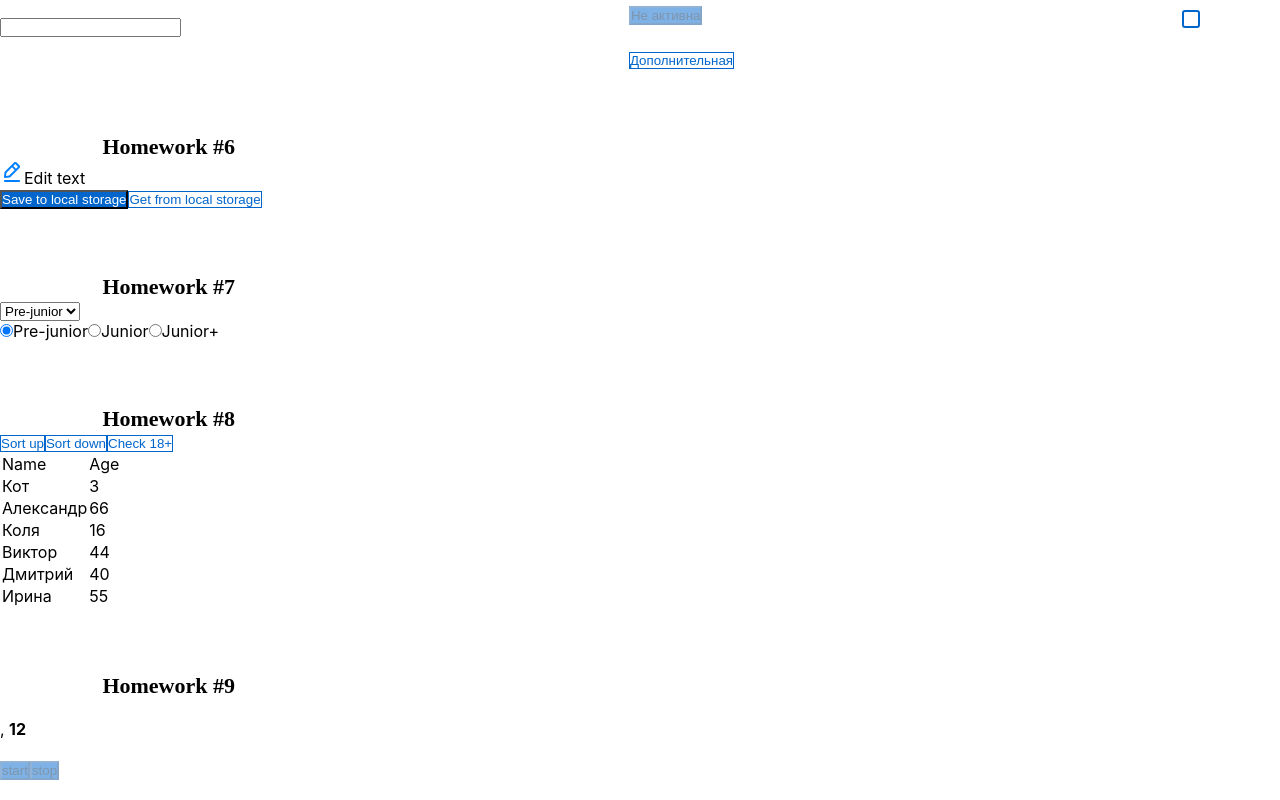
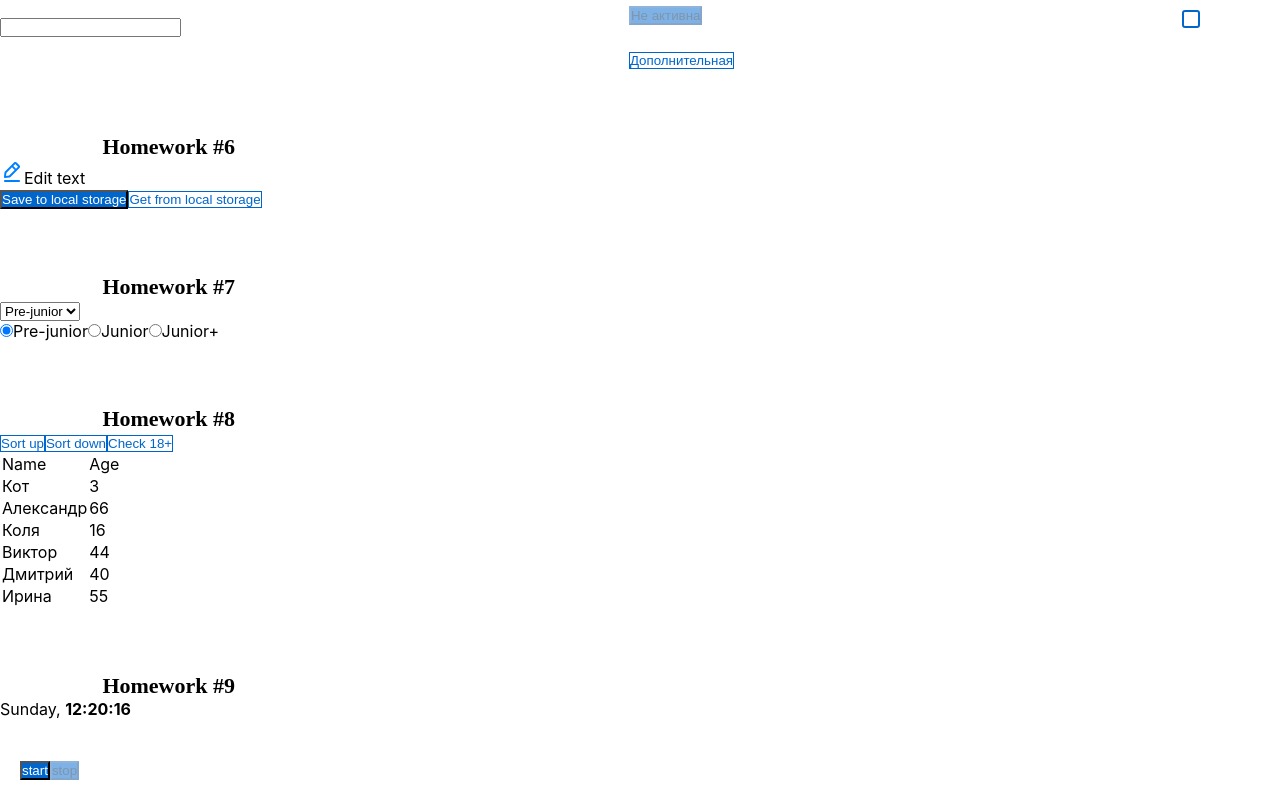
Before and after one commit to IvanMinets/Homework, a React (Create React App) app: page /junior-plus in a window 1280 px wide. Shown: the part 1319-2119 px from the top of the page. Built offline with nearby package versions, Linux system fonts and the light colour scheme.

Commit message:
Added timer, time etc.

```diff
--- a/src/s2-homeworks/hw09/Clock.module.css
+++ b/src/s2-homeworks/hw09/Clock.module.css
@@ -1,4 +1,6 @@
 .buttonsContainer {
+    padding: 10px;
+    margin: 10px;
 }
 
 .clock {
--- a/src/s2-homeworks/hw09/Clock.tsx
+++ b/src/s2-homeworks/hw09/Clock.tsx
@@ -8,17 +8,28 @@ function Clock() {
     // for autotests // не менять // можно подсунуть в локалСторэдж нужную дату, чтоб увидеть как она отображается
     const [date, setDate] = useState<Date>(new Date(restoreState('hw9-date', Date.now())))
     const [show, setShow] = useState<boolean>(false)
+    const [isRunning, setIsRunning] = useState<boolean>(false);
 
     const start = () => {
         // пишут студенты // запустить часы (должно отображаться реальное время, а не +1)
         // сохранить ид таймера (https://learn.javascript.ru/settimeout-setinterval#setinterval)
+        if (!isRunning) {
+            const newIntervalID = window.setInterval(() => {
+                setDate(new Date());
+            }, 1000);
+            setIsRunning(true);
+            setTimerId(newIntervalID);
+        }
+    }
 
-    }
 
     const stop = () => {
         // пишут студенты // поставить часы на паузу, обнулить ид таймера (timerId <- undefined)
-
-    }
+        if (isRunning) {
+            window.clearInterval(timerId);
+            setIsRunning(false);
+            setTimerId(undefined);
+        } }
 
     const onMouseEnter = () => { // пишут студенты // показать дату если наведена мышка
         setShow(true)
@@ -27,12 +38,12 @@ function Clock() {
         setShow(false)
     }
 
-    const stringTime = date.getHours() || <br/> // часы24:минуты:секунды (01:02:03)/(23:02:03)/(24:00:00)/(00:00:01) // пишут студенты
-    const stringDate = 'date->date' || <br/> // день.месяц.год (01.02.2022) // пишут студенты, варианты 01.02.0123/01.02.-123/01.02.12345 не рассматриваем
+    const stringTime =`${date.getHours().toString().padStart(2, "0")}:${date.getMinutes().toString().padStart(2, "0")}:${date.getSeconds().toString().padStart(2, "0")}` || <br/> // часы24:минуты:секунды (01:02:03)/(23:02:03)/(24:00:00)/(00:00:01) // пишут студенты
+    const stringDate = date.toLocaleDateString("en-US", ) || <br/> // день.месяц.год (01.02.2022) // пишут студенты, варианты 01.02.0123/01.02.-123/01.02.12345 не рассматриваем
 
     // день недели на английском, месяц на английском (https://learn.javascript.ru/intl#intl-datetimeformat)
-    const stringDay = date.getDay() || <br/> // пишут студенты
-    const stringMonth = 'date->month' || <br/> // пишут студенты
+    const stringDay = date.toLocaleDateString("en-US", {weekday: "long"} ) || <br/> // пишут студенты
+    const stringMonth = date.toLocaleDateString("en-US", {month: "long"}) || <br/> // пишут студенты
 
     return (
         <div className={s.clock}>
@@ -52,8 +63,8 @@ function Clock() {
                 <div className={s.more}>
                     {show ? (
                         <>
-                            <span id={'hw9-month'}>{stringMonth}</span>,{' '}
-                            <span id={'hw9-date'}>{stringDate}</span>
+                            <span id={'hw9-date'}>{stringDate}</span>,{' '}
+                            <span id={'hw9-month'}>{stringMonth}</span>
                         </>
                     ) : (
                         <>
@@ -66,14 +77,14 @@ function Clock() {
             <div className={s.buttonsContainer}>
                 <SuperButton
                     id={'hw9-button-start'}
-                    disabled={true} // пишут студенты // задизэйблить если таймер запущен
+                    disabled={isRunning} // пишут студенты // задизэйблить если таймер запущен
                     onClick={start}
                 >
                     start
                 </SuperButton>
                 <SuperButton
                     id={'hw9-button-stop'}
-                    disabled={true} // пишут студенты // задизэйблить если таймер не запущен
+                    disabled={!isRunning} // пишут студенты // задизэйблить если таймер не запущен
                     onClick={stop}
                 >
                     stop
```
